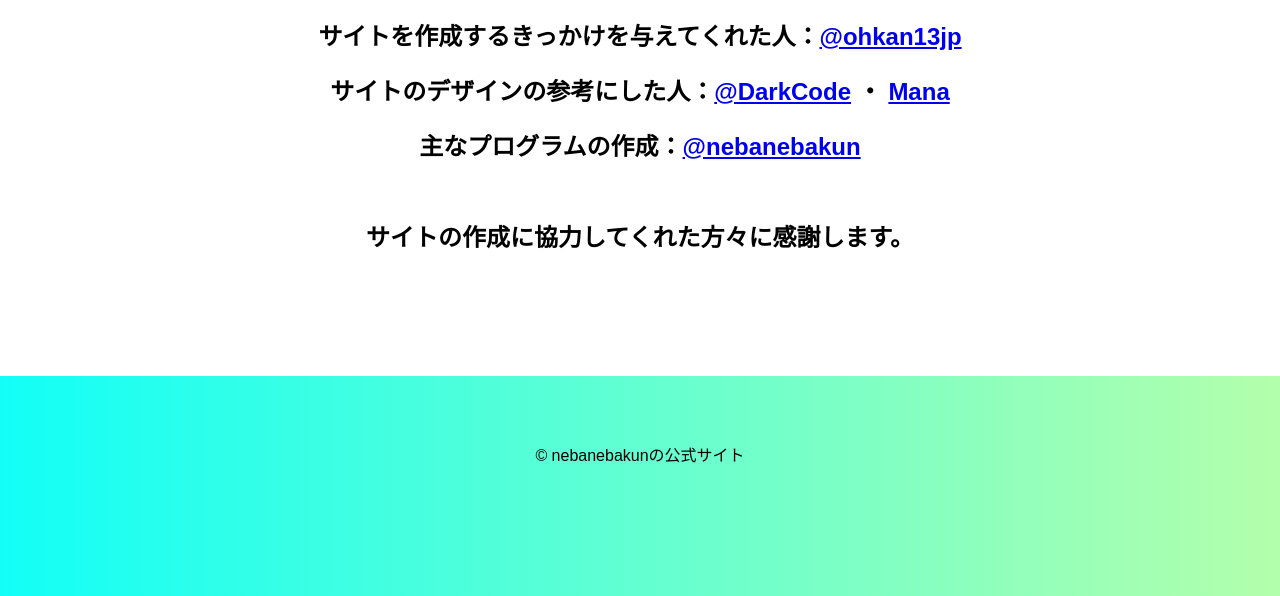
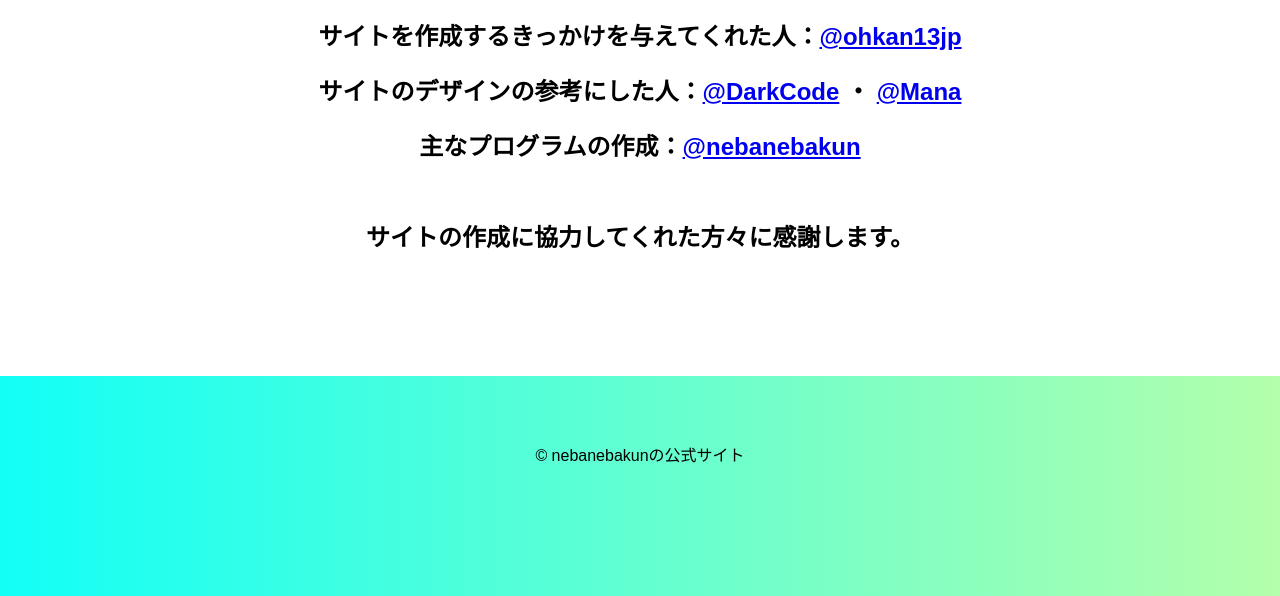
Before and after one commit to nebanebakun/credit, a plain HTML site: page index.html in a window 1280 px wide. Shown: the part 211-807 px from the top of the page. Drawn offline with Linux system fonts and the light colour scheme.

Commit message:
Update index.html

```diff
--- a/index.html
+++ b/index.html
@@ -27,7 +27,7 @@
   <h1><span class="under"> このサイトのクレジット </span></h1>
 <h2>このサイトの作成には次の人たちが協力してくれました。</h2>
 <h2>サイトを作成するきっかけを与えてくれた人：<a href="https://scratch.mit.edu/users/ohkan13jp/">@ohkan13jp</a></h2>
-<h2>サイトのデザインの参考にした人：<a href="https://www.youtube.com/channel/UCD3KVjbb7aq2OiOffuungzw">@DarkCode</a> ・ <a href="https://ja.webcreatormana.com">Mana</a></h2>
+<h2>サイトのデザインの参考にした人：<a href="https://www.youtube.com/channel/UCD3KVjbb7aq2OiOffuungzw">@DarkCode</a> ・ <a href="https://ja.webcreatormana.com">@Mana</a></h2>
 <h2>主なプログラムの作成：<a href="https://scratch.mit.edu/users/nebanebakun/">@nebanebakun</a>
 <br>
 <br>
```
